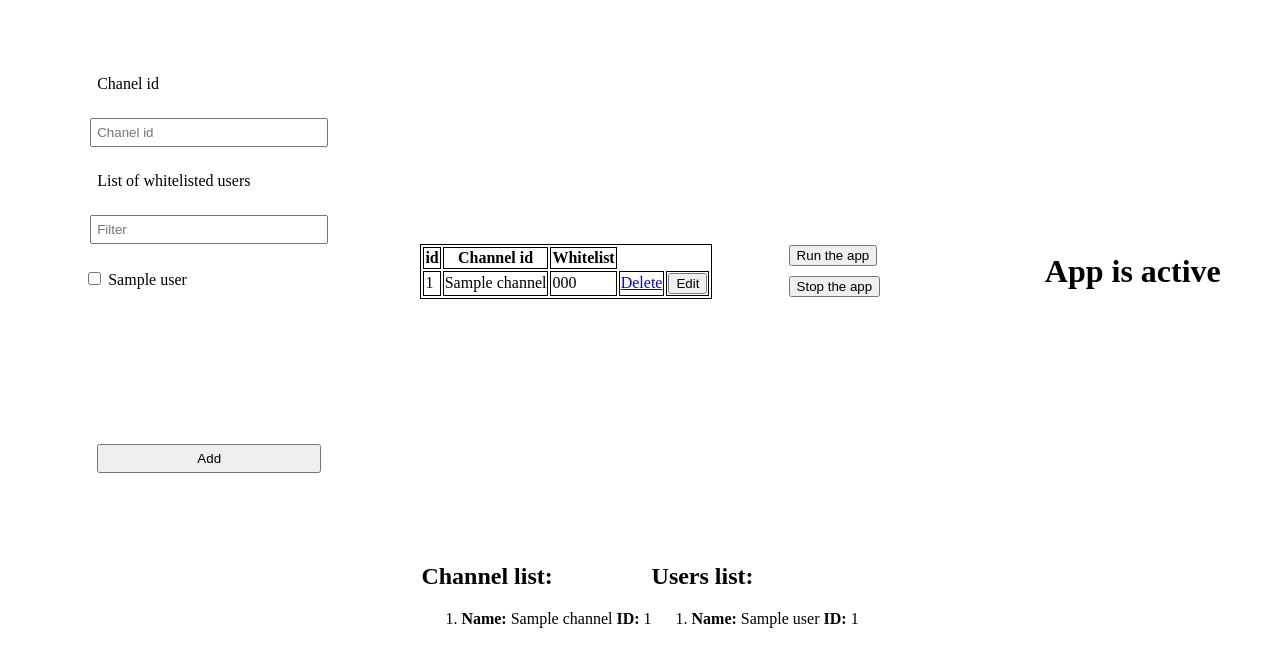
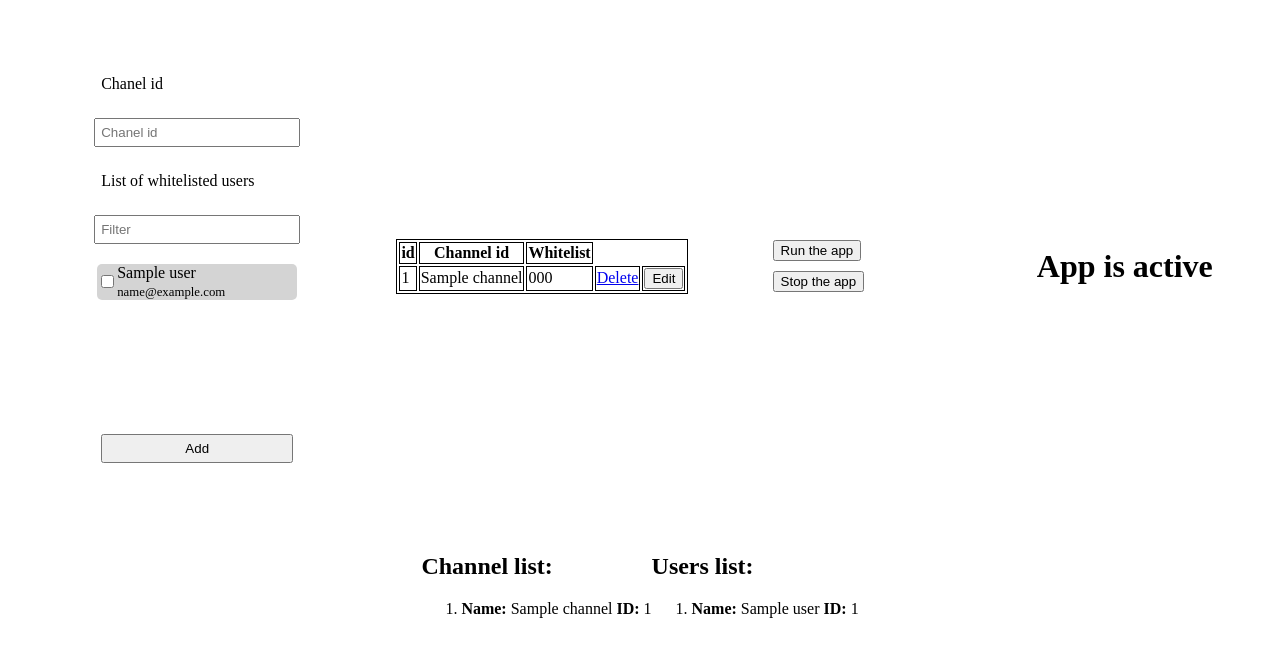
Before and after one commit to asmelkowski/slack_readonly_hack, a Flask app: template templates/index.html in a window 1280 px wide. Shown: the part 107-771 px from the top of the page. Run offline with Flask 2, Linux system fonts and the light colour scheme; the template is opened without the code that fills it: most values are stand-ins (such as "Sample title", 1, 10 or a date in 2020).

Commit message:
Some UI changes

```diff
--- a/main.py
+++ b/main.py
@@ -9,7 +9,6 @@
 from flask import Flask, render_template, request, g, Response, jsonify, redirect
 
 app = Flask(__name__)
-# Load API KEY stored in .env file (not ment for git tracking)
 DATABASE = 'database.db'
 process = None
 os.environ["APP_STATE"] = "off"
@@ -20,13 +19,12 @@
 base_url = 'https://slack.com/api/'
 
 # Function that initiates database
-
-
 def get_db():
-    db = getattr(g, '_database', None)
-    if db is None:
-        db = g._database = sqlite3.connect(DATABASE)
-    return db
+    with app.open_resource(DATABASE):
+        db = getattr(g, '_database', None)
+        if db is None:
+            db = g._database = sqlite3.connect(DATABASE)
+        return db
 
 # Closes db connection when context is done
 @app.teardown_appcontext
@@ -34,9 +32,8 @@
     db = getattr(g, '_database', None)
     if db is not None:
         db.close()
+
 # Creates table "channels" if it doesn't exists
-
-
 def create_table():
     with app.app_context():
         get_db().execute('''
@@ -52,37 +49,26 @@
         workspace_users = requests.get(f"{base_url}users.list", params={
             'token': SLACK_API_KEY
         }).json()
-        users_name_list = [x['name'] for x in workspace_users['members']]
-        users_id_list = [x['id'] for x in workspace_users['members']]
-        workspace_users = zip(users_id_list, users_name_list)
-        users_dict = []
-        for id, name in workspace_users:
-            users_dict.append({
-                'id': id,
-                'name': name
-            })
+        users = []
+        for user in workspace_users['members']:
+           if not user['deleted']:
+               users.append(user)
 
         auth_workspaces = requests.get(f"{base_url}team.info", params={
             'token': SLACK_API_KEY
         }).json()['team']
 
         conversation_list = requests.get(f"{base_url}conversations.list", params={
-            'token': SLACK_API_KEY
-        }).json()
-        channels_ids = [x['id'] for x in conversation_list['channels']]
-        channels_names = [x['name'] for x in conversation_list['channels']]
-        conversation_list = zip(channels_ids, channels_names)
-        channels_dict = []
-        for id, name in conversation_list:
-            channels_dict.append({
-                'id': id,
-                'name': name
-            })
+            'token': SLACK_API_KEY,
+            'limit': 999,
+            'exclude_archived': True,
+        }).json()['channels']
+
         all_data_dict = get_all_data_from_db()
-        return render_template('index.html', all_data_dict=all_data_dict, workspaces=auth_workspaces, channels=channels_dict, users=users_dict, app_state=os.environ["APP_STATE"])
-    except KeyError as e:
+        return render_template('index.html', all_data_dict=all_data_dict, workspaces=auth_workspaces, channels=conversation_list, users=users, app_state=os.environ["APP_STATE"])
+    except Exception as e:
         return jsonify({
-            'error': f"KeyError: {e}. Check Your .env file"
+            'error': f"Exception: {e}. Check Your .env file"
         })
 
 @app.route('/channels', methods=['GET', 'POST'])
--- a/static/styles.css
+++ b/static/styles.css
@@ -17,12 +17,15 @@
     align-items: center;
 }
 
-.container > form > * {
+.container>form>* {
     margin: 10px;
 }
 
 
-table, th, tr, td {
+table,
+th,
+tr,
+td {
     border: 1px solid black;
 }
 
@@ -32,7 +35,7 @@
     margin: 10px;
 }
 
-.panel > *{
+.panel>* {
     width: 80%;
     padding: 5px;
 }
@@ -45,15 +48,36 @@
 }
 
 #checkbox {
-    min-width: 250px;
-    max-width: 300px;
+    min-width: 200px;
+    max-width: 600px;
+    padding: 0 10px;
     min-height: 150px;
-    max-height: 200px;
+    max-height: 300px;
     overflow: scroll;
 }
 
+#checkbox .checkbox-option {
+    display: flex;
+    flex-flow: row nowrap;
+    justify-content: flex-start;
+    align-items: center;
+    border-radius: 5px;
+    margin-bottom: 5px;
+}
+
+#checkbox .checkbox-option:nth-child(odd) {
+    background-color: rgba(170, 170, 170, 0.5)
+}
+
+#checkbox span.email {
+    font-size: 0.8rem;
+    text-justify: right;
+}
+
+
+
 .edit-panel {
-/*   margin: 0 auto; */
+    /*   margin: 0 auto; */
     width: 300px;
     position: absolute;
     left: 50%;
@@ -71,7 +95,7 @@
     flex-flow: column;
 }
 
-.edit-panel form > * {
+.edit-panel form>* {
     margin: 5px;
 }
 
--- a/templates/index.html
+++ b/templates/index.html
@@ -33,7 +33,8 @@
     <div class="container">
         <form id="add_channel" class="panel" action="channels" method="POST">
             <label for="channel">Chanel id</label>
-            <input type="text" name="channels" placeholder="Chanel id" list='channel_list' required autocomplete="off"/>
+            <input type="text" name="channels" placeholder="Chanel id" list='channel_list' required
+                autocomplete="off" />
             <datalist id="channel_list">
                 {% for channel in channels %}
                 <option value="{{ channel.id }}">{{ channel.name }}</option>
@@ -45,7 +46,12 @@
                 {% for user in users %}
                 <div class="checkbox-option">
                     <input type="checkbox" id="{{ user.name }}" name="{{ user.id }}">
-                    <label for="{{ user.name }}">{{ user.name }}</label>
+                    <label for="{{ user.name }}">{{ user.name }}
+                        {% if user.profile.email %}
+                        <br>
+                        <span class="email">{{ user.profile.email|lower }}</span>
+                        {% endif %}
+                    </label>
                 </div>
                 {% endfor %}
             </div>
```
